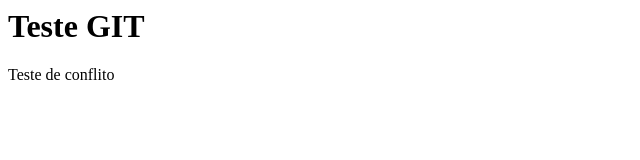
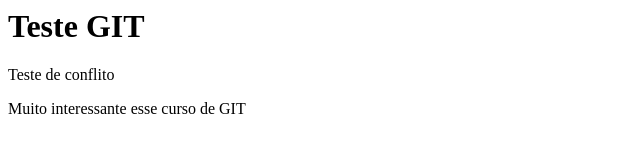
Before and after one commit to AlexDamiao86/starter-tutorial, a website: page frontend/index.html in a window 1280 px wide. Shown: the whole page, without its empty margins (0-640 px from the left). Drawn offline with Linux system fonts and the light colour scheme.

Commit message:
atualizado o conteudo index.html a partir de versao anterior

```diff
--- a/frontend/index.html
+++ b/frontend/index.html
@@ -2,5 +2,6 @@
   <body>
     <h1>Teste GIT</h1>
     <p>Teste de conflito</p>
+    <p>Muito interessante esse curso de GIT</p>
   </body>
 </html>
```
